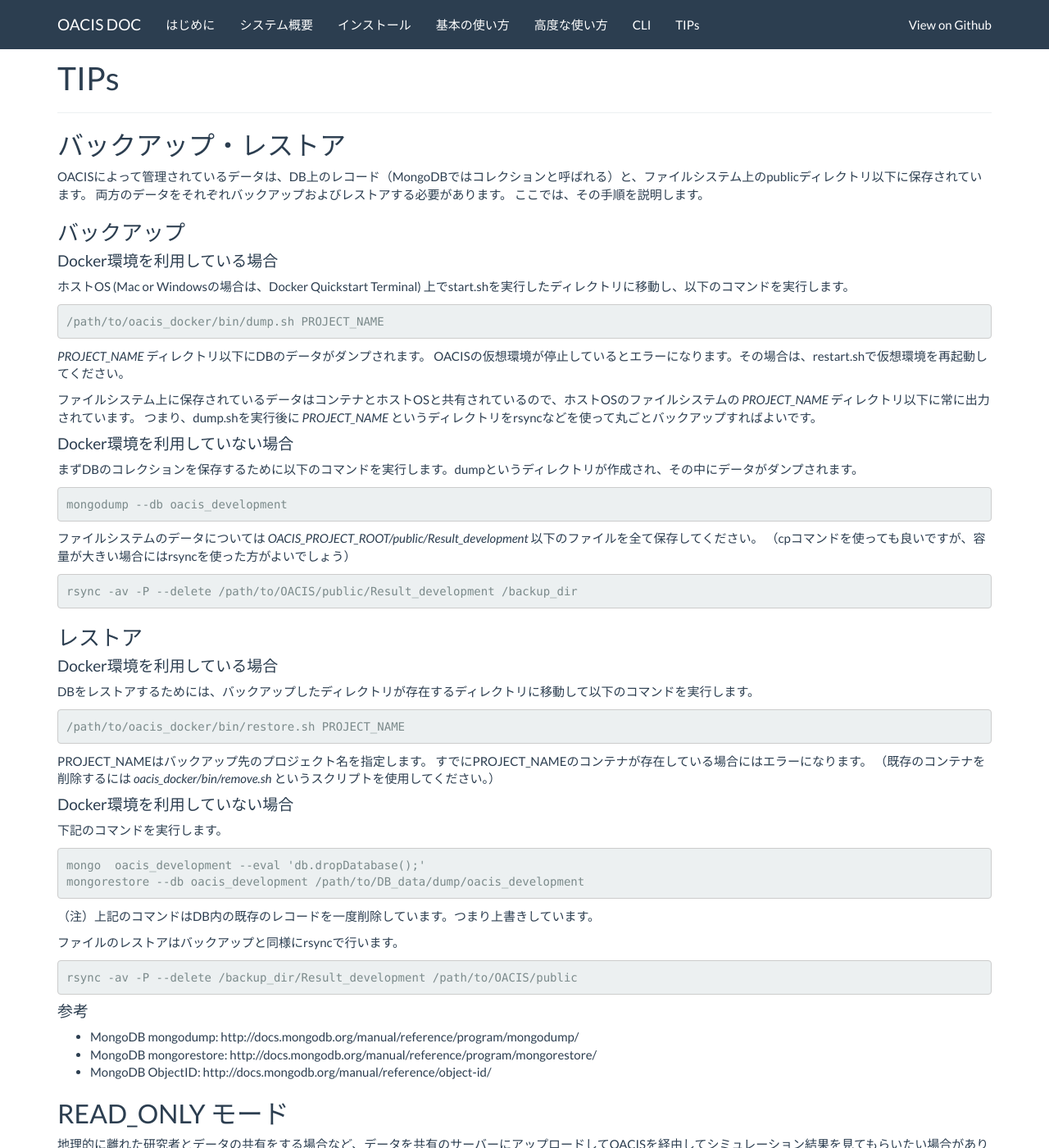
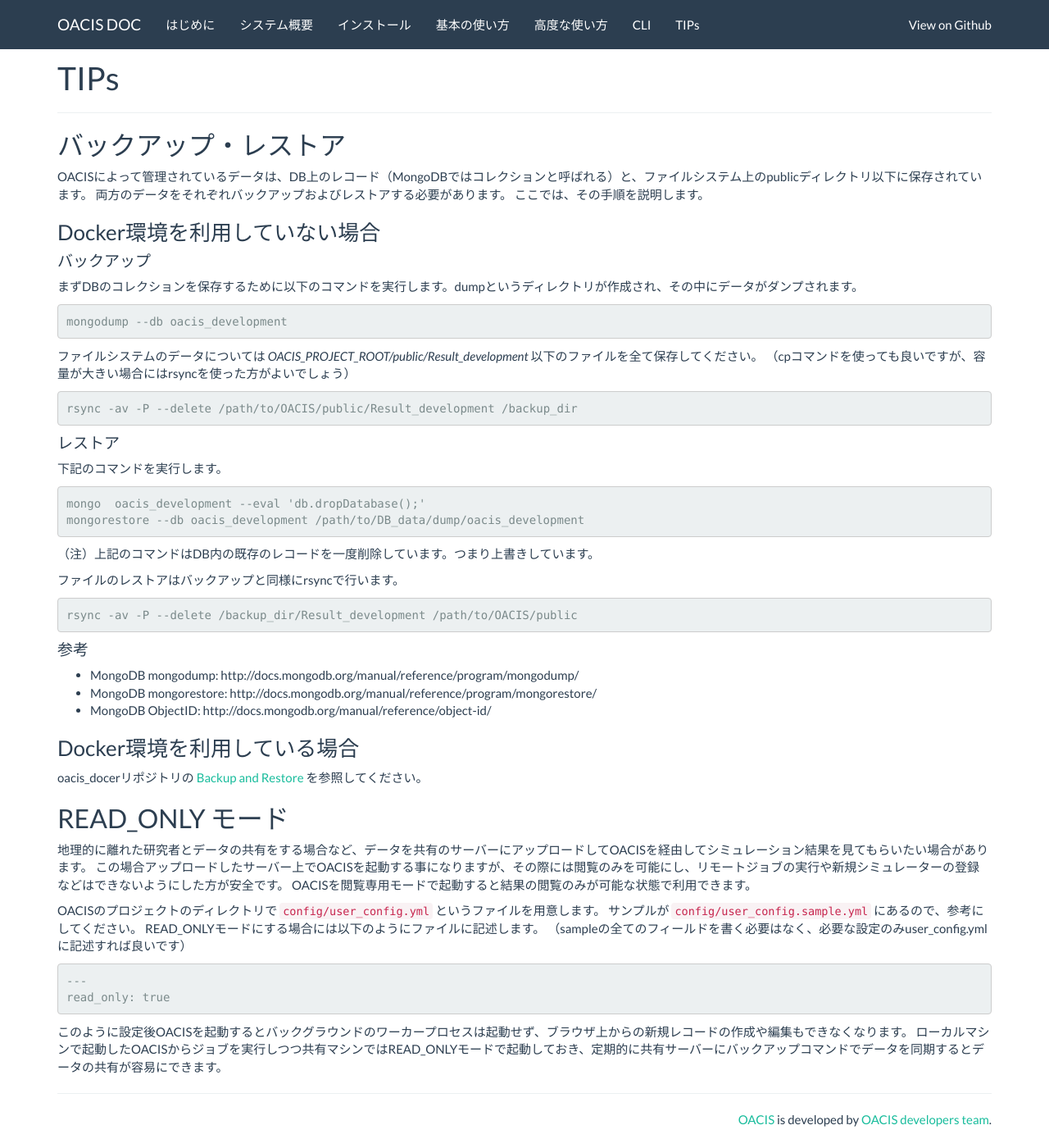
Before and after one commit to crest-cassia/oacis, a Jekyll site: the page built from ja/tips.md, in a window 1280 px wide and 1400 px high. Shown: the whole window at 82% size. Built offline with Jekyll 4.4.1, drawn with Linux system fonts in a browser that asks for light colours; nearby versions of some CDN libraries.

Commit message:
edit backup/restore with docker: refer oacis_docker repo.

```diff
--- a/ja/tips.md
+++ b/ja/tips.md
@@ -14,24 +14,9 @@ OACISによって管理されているデータは、DB上のレコード（Mong
 両方のデータをそれぞれバックアップおよびレストアする必要があります。
 ここでは、その手順を説明します。
 
-### バックアップ
+### Docker環境を利用していない場合
 
-#### Docker環境を利用している場合
-
-ホストOS (Mac or Windowsの場合は、Docker Quickstart Terminal) 上でstart.shを実行したディレクトリに移動し、以下のコマンドを実行します。
-
-{% highlight sh %}
-/path/to/oacis_docker/bin/dump.sh PROJECT_NAME
-{% endhighlight %}
-
-*PROJECT_NAME* ディレクトリ以下にDBのデータがダンプされます。
-OACISの仮想環境が停止しているとエラーになります。その場合は、restart.shで仮想環境を再起動してください。
-
-ファイルシステム上に保存されているデータはコンテナとホストOSと共有されているので、ホストOSのファイルシステムの *PROJECT_NAME* ディレクトリ以下に常に出力されています。
-つまり、dump.shを実行後に *PROJECT_NAME* というディレクトリをrsyncなどを使って丸ごとバックアップすればよいです。
-
-
-#### Docker環境を利用していない場合
+#### バックアップ
 
 まずDBのコレクションを保存するために以下のコマンドを実行します。dumpというディレクトリが作成され、その中にデータがダンプされます。
 
@@ -46,21 +31,7 @@ mongodump --db oacis_development
 rsync -av -P --delete /path/to/OACIS/public/Result_development /backup_dir
 {% endhighlight %}
 
-### レストア
-
-#### Docker環境を利用している場合
-
-DBをレストアするためには、バックアップしたディレクトリが存在するディレクトリに移動して以下のコマンドを実行します。
-
-{% highlight sh %}
-/path/to/oacis_docker/bin/restore.sh PROJECT_NAME
-{% endhighlight %}
-
-PROJECT_NAMEはバックアップ先のプロジェクト名を指定します。
-すでにPROJECT_NAMEのコンテナが存在している場合にはエラーになります。
-（既存のコンテナを削除するには *oacis_docker/bin/remove.sh* というスクリプトを使用してください。）
-
-#### Docker環境を利用していない場合
+#### レストア
 
 下記のコマンドを実行します。
 
@@ -83,6 +54,10 @@ rsync -av -P --delete /backup_dir/Result_development /path/to/OACIS/public
 * MongoDB mongorestore: http://docs.mongodb.org/manual/reference/program/mongorestore/
 * MongoDB ObjectID: http://docs.mongodb.org/manual/reference/object-id/
 
+### Docker環境を利用している場合
+
+oacis_docerリポジトリの [Backup and Restore](https://github.com/crest-cassia/oacis_docker/blob/master/README.md#backup-and-restore) を参照してください。
+
 ## READ_ONLY モード
 
 地理的に離れた研究者とデータの共有をする場合など、データを共有のサーバーにアップロードしてOACISを経由してシミュレーション結果を見てもらいたい場合があります。
```
